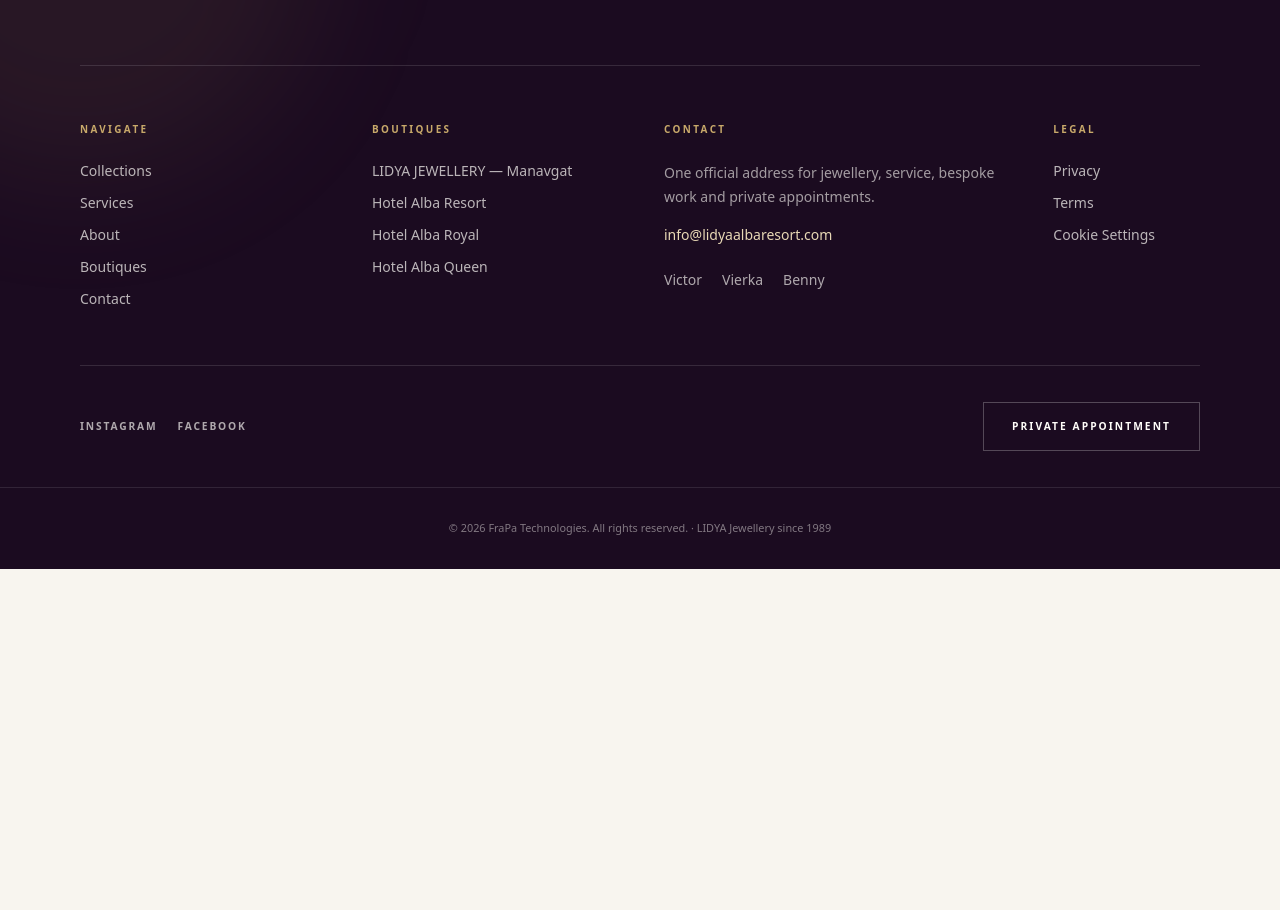
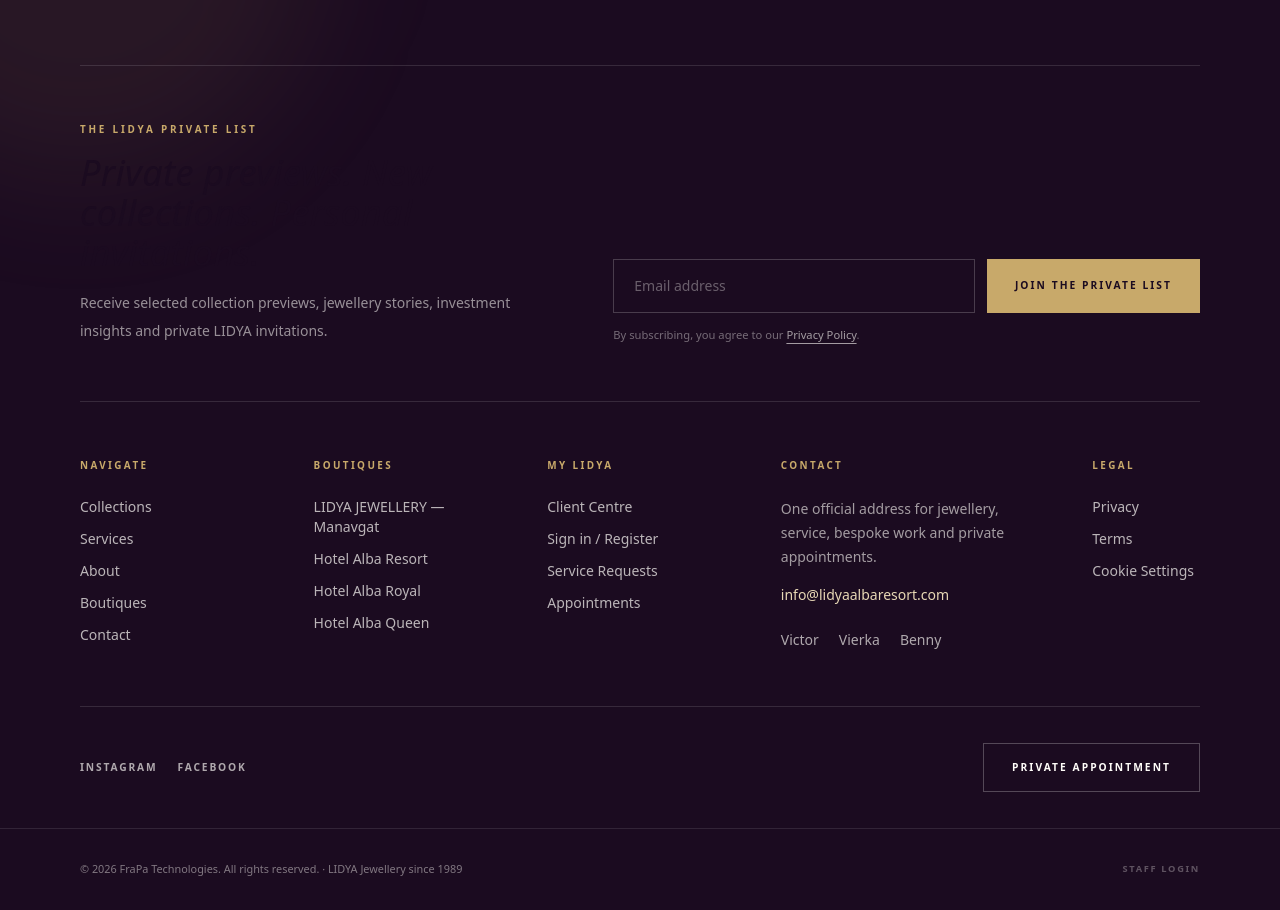
Before and after one commit to IBFDENT/LidyaAlbaresort.com, a Next.js app: page /about in a window 1280 px wide. Shown: the part 2320-3230 px from the top of the page. Before the commit the page ends 2889 px from the top, so only its background shows below. Built offline with nearby package versions, Linux system fonts and the light colour scheme.

Commit message:
feat: add client centre staff login and newsletter footer

```diff
--- a/src/components/Footer.tsx
+++ b/src/components/Footer.tsx
@@ -2,30 +2,113 @@
 
 import Image from "next/image";
 import Link from "next/link";
+import { FormEvent, useState } from "react";
 import ProtectedEmail from "@/components/ProtectedEmail";
 import { useLanguage } from "@/components/LanguageProvider";
 
 export default function Footer() {
   const year = new Date().getFullYear();
   const { dictionary: dict } = useLanguage();
+  const [newsletterEmail, setNewsletterEmail] = useState("");
+  const [newsletterMessage, setNewsletterMessage] = useState("");
 
   const openCookieSettings = () => {
     window.dispatchEvent(new Event("open-cookie-settings"));
   };
 
+  const handleNewsletterSubmit = (event: FormEvent<HTMLFormElement>) => {
+    event.preventDefault();
+
+    if (!newsletterEmail.trim()) {
+      setNewsletterMessage("Please enter your email address.");
+      return;
+    }
+
+    setNewsletterMessage(
+      "Thank you. The LIDYA Private List will be connected to the member system next."
+    );
+  };
+
   return (
     <footer id="site-footer" className="relative overflow-hidden bg-plum-dark text-brand-white">
       <div className="pointer-events-none absolute -left-40 top-10 h-[480px] w-[480px] rounded-full bg-gold/8 blur-3xl" />
+
       <div className="relative mx-auto max-w-[1440px] px-5 sm:px-6 md:px-10 lg:px-16 xl:px-20">
         <div className="border-b border-brand-white/12 py-16 text-center md:py-20 lg:text-left">
           <Link href="/" aria-label="LIDYA Jewellery — Home" className="inline-block">
-            <Image src="/images/logo.png" alt="LIDYA Jewellery" width={520} height={220} className="mx-auto h-[96px] w-auto object-contain md:h-[112px] lg:mx-0" />
+            <Image
+              src="/images/logo.png"
+              alt="LIDYA Jewellery"
+              width={520}
+              height={220}
+              className="mx-auto h-[96px] w-auto object-contain md:h-[112px] lg:mx-0"
+            />
           </Link>
-          <p className="mt-8 font-display text-4xl italic text-[#F5EFE6] md:text-5xl">Jewellery of lasting value.</p>
-          <p className="mt-2 font-display text-3xl italic text-[#E8D8B5] md:text-4xl">Since 1989.</p>
+          <p className="mt-8 font-display text-4xl italic text-[#F5EFE6] md:text-5xl">
+            Jewellery of lasting value.
+          </p>
+          <p className="mt-2 font-display text-3xl italic text-[#E8D8B5] md:text-4xl">
+            Since 1989.
+          </p>
         </div>
 
-        <div className="grid gap-12 py-14 text-center md:grid-cols-2 lg:grid-cols-12 lg:text-left">
+        <div className="border-b border-brand-white/12 py-12 md:py-14">
+          <div className="grid items-end gap-8 lg:grid-cols-[1fr_1.25fr] lg:gap-16">
+            <div className="text-center lg:text-left">
+              <p className="text-[0.62rem] font-semibold uppercase tracking-[0.28em] text-gold">
+                The LIDYA Private List
+              </p>
+              <h4 className="mt-4 font-display text-3xl italic text-[#F5EFE6] md:text-4xl">
+                Private previews. New collections. Personal invitations.
+              </h4>
+              <p className="mx-auto mt-4 max-w-2xl text-sm leading-7 text-brand-white/55 lg:mx-0">
+                Receive selected collection previews, jewellery stories, investment insights and private LIDYA invitations.
+              </p>
+            </div>
+
+            <form onSubmit={handleNewsletterSubmit} className="w-full">
+              <div className="flex flex-col gap-3 sm:flex-row">
+                <label htmlFor="footer-newsletter-email" className="sr-only">
+                  Email address
+                </label>
+                <input
+                  id="footer-newsletter-email"
+                  type="email"
+                  autoComplete="email"
+                  value={newsletterEmail}
+                  onChange={(event) => {
+                    setNewsletterEmail(event.target.value);
+                    if (newsletterMessage) setNewsletterMessage("");
+                  }}
+                  placeholder="Email address"
+                  className="min-h-[54px] flex-1 border border-brand-white/20 bg-transparent px-5 text-sm text-brand-white outline-none transition-colors placeholder:text-brand-white/35 focus:border-gold"
+                />
+                <button
+                  type="submit"
+                  className="min-h-[54px] bg-gold px-7 text-[0.64rem] font-semibold uppercase tracking-[0.2em] text-plum-dark transition-colors hover:bg-gold-light"
+                >
+                  Join the Private List
+                </button>
+              </div>
+              <div className="mt-3 flex flex-col items-center justify-between gap-2 text-center text-[0.7rem] leading-5 text-brand-white/40 sm:flex-row sm:text-left">
+                <p>
+                  By subscribing, you agree to our {" "}
+                  <Link href="/privacy" className="text-brand-white/60 underline underline-offset-4 hover:text-gold">
+                    Privacy Policy
+                  </Link>
+                  .
+                </p>
+                {newsletterMessage && (
+                  <p className="text-[#E8D8B5]" aria-live="polite">
+                    {newsletterMessage}
+                  </p>
+                )}
+              </div>
+            </form>
+          </div>
+        </div>
+
+        <div className="grid gap-12 py-14 text-center md:grid-cols-2 lg:grid-cols-15 lg:text-left">
           <div className="lg:col-span-3">
             <h5 className="text-[0.62rem] font-semibold uppercase tracking-[0.24em] text-gold">Navigate</h5>
             <div className="mt-6 flex flex-col items-center gap-3 text-sm text-brand-white/70 lg:items-start">
@@ -47,9 +130,21 @@
             </div>
           </div>
 
+          <div className="lg:col-span-3">
+            <h5 className="text-[0.62rem] font-semibold uppercase tracking-[0.24em] text-gold">My LIDYA</h5>
+            <div className="mt-6 flex flex-col items-center gap-3 text-sm text-brand-white/70 lg:items-start">
+              <Link href="/client" className="hover:text-gold">Client Centre</Link>
+              <Link href="/client" className="hover:text-gold">Sign in / Register</Link>
+              <Link href="/services" className="hover:text-gold">Service Requests</Link>
+              <Link href="/contact" className="hover:text-gold">Appointments</Link>
+            </div>
+          </div>
+
           <div className="lg:col-span-4">
             <h5 className="text-[0.62rem] font-semibold uppercase tracking-[0.24em] text-gold">Contact</h5>
-            <p className="mt-6 text-sm leading-6 text-brand-white/60">One official address for jewellery, service, bespoke work and private appointments.</p>
+            <p className="mt-6 text-sm leading-6 text-brand-white/60">
+              One official address for jewellery, service, bespoke work and private appointments.
+            </p>
             <ProtectedEmail className="mt-4 inline-block text-sm text-[#E8D8B5] transition-colors hover:text-gold" />
             <div className="mt-6 flex flex-wrap justify-center gap-5 text-sm text-brand-white/65 lg:justify-start">
               <a href="tel:+905325672777" className="hover:text-gold">Victor</a>
@@ -73,13 +168,21 @@
             <a href="https://www.instagram.com/tanirzafer?igsh=MWs5ZTh5bzA0a3p5Ng==" target="_blank" rel="noopener noreferrer" className="hover:text-gold">Instagram</a>
             <a href="https://www.facebook.com/lidyaalbajewellery/" target="_blank" rel="noopener noreferrer" className="hover:text-gold">Facebook</a>
           </div>
-          <Link href="/#contact" className="border border-brand-white/25 px-7 py-4 text-[0.64rem] font-semibold uppercase tracking-[0.2em] hover:border-gold hover:bg-gold hover:text-plum-dark">Private appointment</Link>
+          <Link href="/#contact" className="border border-brand-white/25 px-7 py-4 text-[0.64rem] font-semibold uppercase tracking-[0.2em] hover:border-gold hover:bg-gold hover:text-plum-dark">
+            Private appointment
+          </Link>
         </div>
       </div>
 
       <div className="border-t border-brand-white/10">
-        <div className="mx-auto max-w-[1440px] px-5 py-8 text-center text-[0.68rem] text-brand-white/45 sm:px-6 md:px-10 lg:px-16 xl:px-20">
-          © {year} FraPa Technologies. All rights reserved. · LIDYA Jewellery since 1989
+        <div className="mx-auto flex max-w-[1440px] flex-col items-center justify-between gap-4 px-5 py-8 text-center text-[0.68rem] text-brand-white/45 sm:px-6 md:flex-row md:px-10 md:text-left lg:px-16 xl:px-20">
+          <p>© {year} FraPa Technologies. All rights reserved. · LIDYA Jewellery since 1989</p>
+          <Link
+            href="/admin"
+            className="text-[0.58rem] font-semibold uppercase tracking-[0.18em] text-brand-white/30 transition-colors hover:text-gold"
+          >
+            Staff Login
+          </Link>
         </div>
       </div>
     </footer>
```
